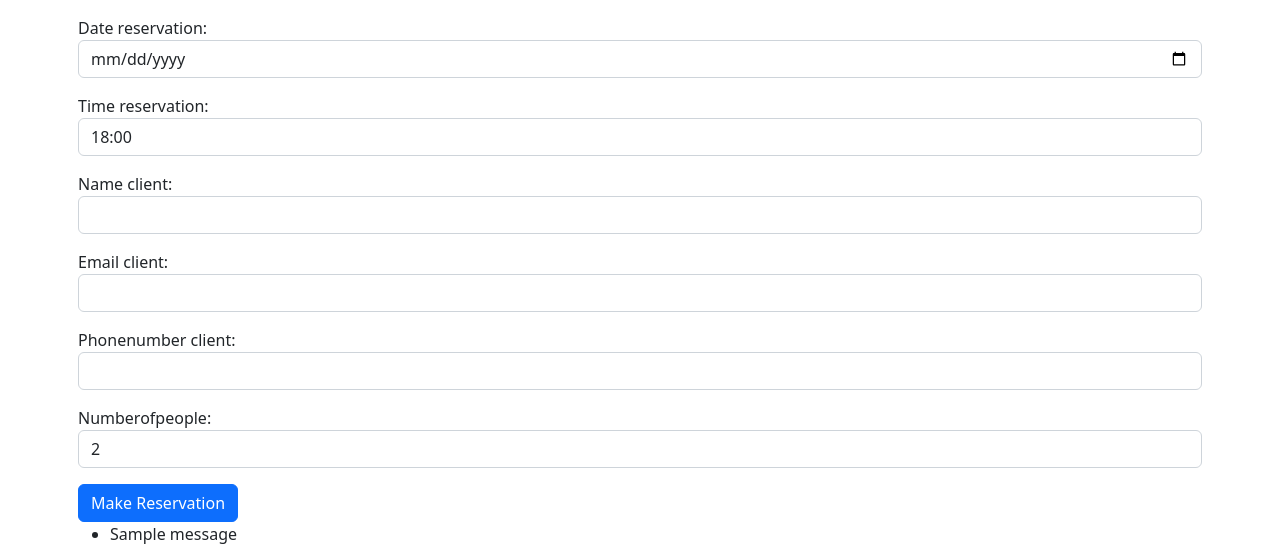
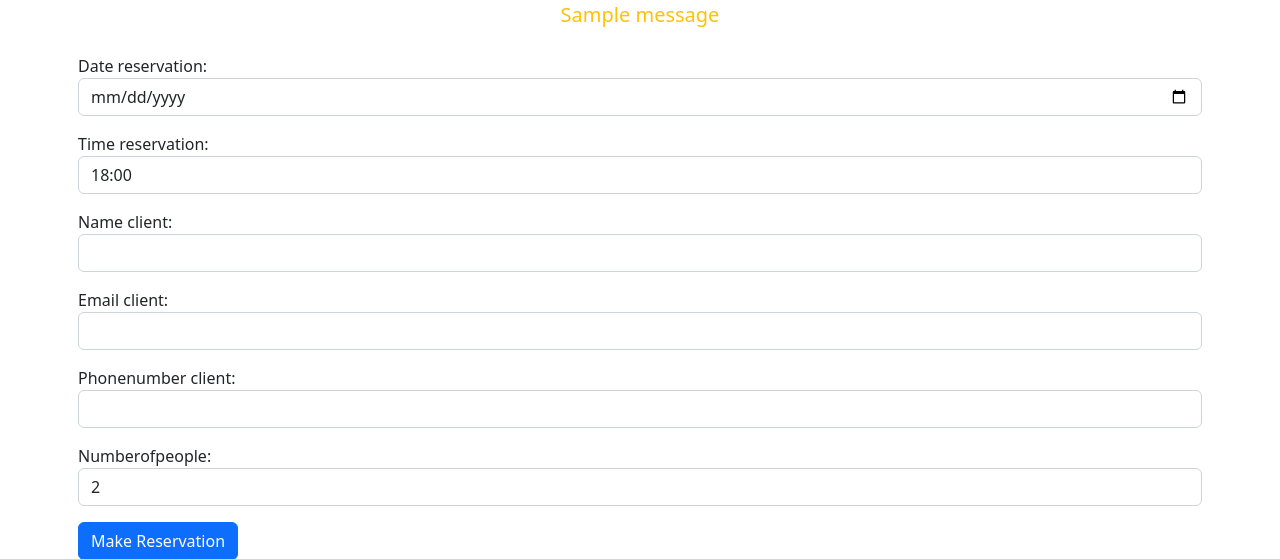
Before and after one commit to rfpotrero/alfresco, a Django app: page /make_reservation in a window 1280 px wide. Shown: the part 72-631 px from the top of the page. Run offline with Django 4.2, Linux system fonts and the light colour scheme; tables that the repository leaves empty hold one stand-in row (values such as "Sample post"); one stand-in notice (Sample message) is shown; some libraries are stand-ins or nearby versions.

Commit message:
Move messages to the top of the page

```diff
--- a/templates/reservations.html
+++ b/templates/reservations.html
@@ -1,6 +1,14 @@
 {% extends "base.html" %}
-
 {% block content %}
+<div class="container text-center">
+{% if messages %}
+        <ul class="messages text-warning list-unstyled">
+            {% for message in messages %}
+            <li class="fs-5">{{ message }}</li>
+            {% endfor %}
+        </ul>
+</div>
+{% endif %}
 <div class="container mt-2 p-2" >
     <!-- Form to capture client reservations -->
     <form action="" method="post">
@@ -8,16 +16,5 @@
         {{ form.as_p }}
         <input class="btn btn-primary" type="submit" value="Make Reservation">
     </form>
-
-    {% if messages %}
-        <ul class="messages">
-            {% for message in messages %}
-            <li>{{ message }}</li>
-            {% endfor %}
-        </ul>
-    {% endif %}
 </div>
-
-
-
 {% endblock %}
```
